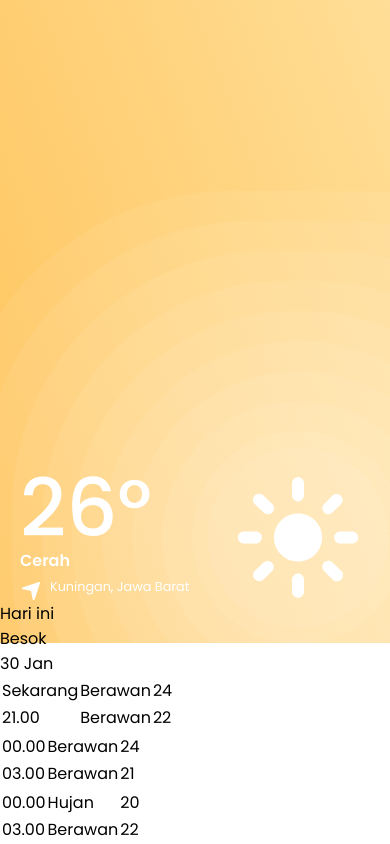
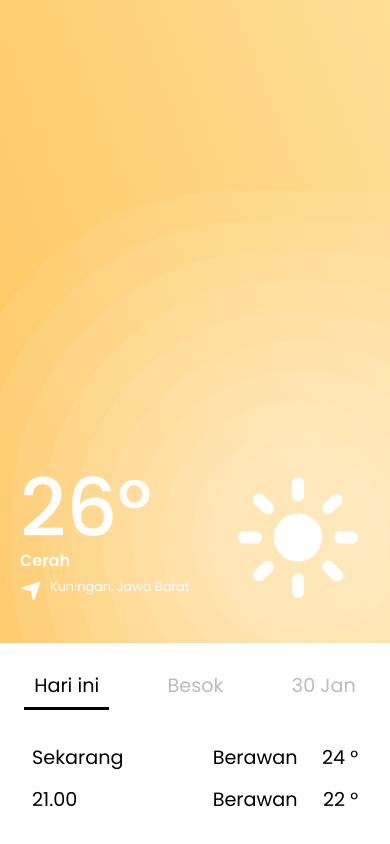
Before and after one commit to retry19/cuaca-kini-website, a React (Create React App) app: page / in a window 390 px wide. Shown: the part 391-1235 px from the top of the page. After the commit the page ends 1212 px from the top, so only its background shows below. Built offline with nearby package versions, Linux system fonts and the light colour scheme.

Commit message:
mobile version styling

```diff
--- a/src/assets/styles/App.scss
+++ b/src/assets/styles/App.scss
@@ -131,6 +131,58 @@ html, body {
       }
     }
   }
+
+  [data-tab-content] {
+    display: none;
+    &.active {
+      display: block;
+    }
+  }
+
+  .tabs {
+    display: flex;
+    justify-content: space-around;
+    list-style-type: none;
+    margin-top: 60px;
+    padding: 0;
+    .tab {
+      cursor: pointer;
+      padding: 10px;
+      color: #bbb;
+      font-weight: 400;
+      font-size: 1.2em;
+      &:hover {
+        color: #000;
+        border-bottom: 3px solid #000;
+        padding-bottom: 3px;
+      }
+      &.active {
+        color: #000;
+        border-bottom: 3px solid #000;
+        padding-bottom: 3px;
+      }
+    }
+  }
+
+  .tab-content {
+    margin-top: 25px;
+    margin-bottom: 35px;
+    padding: 0 30px;
+    tr {
+      font-size: 1.2em;
+      height: 40px;
+      td:nth-child(1) {
+        width: 60%;
+      }
+      td:nth-child(3) {
+        text-align: right;
+        width: 20%;
+        &::after {
+          content: '\00b0';
+        }
+      }
+    }
+  }
 }
 
 @keyframes sunrises {
```
